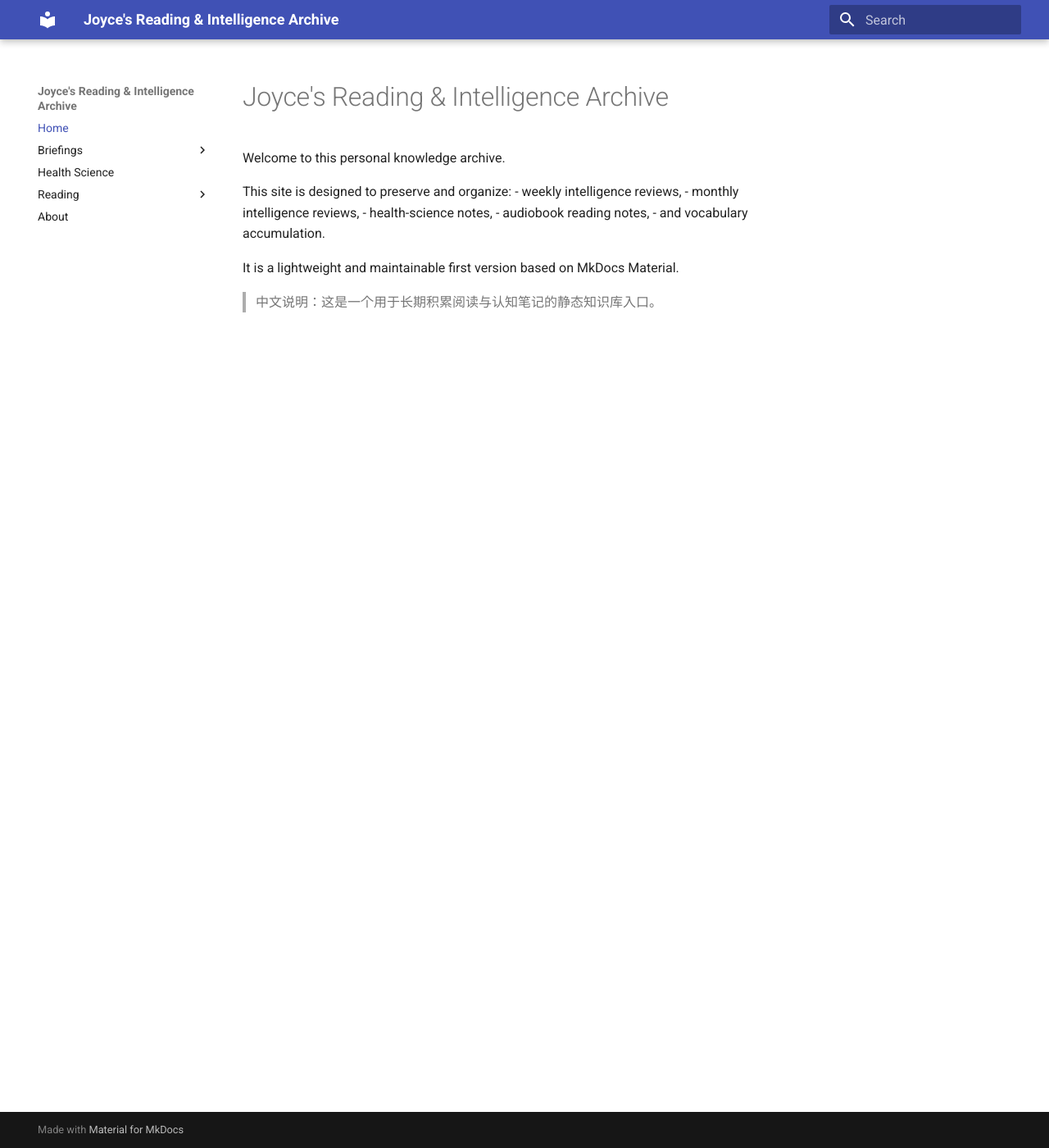
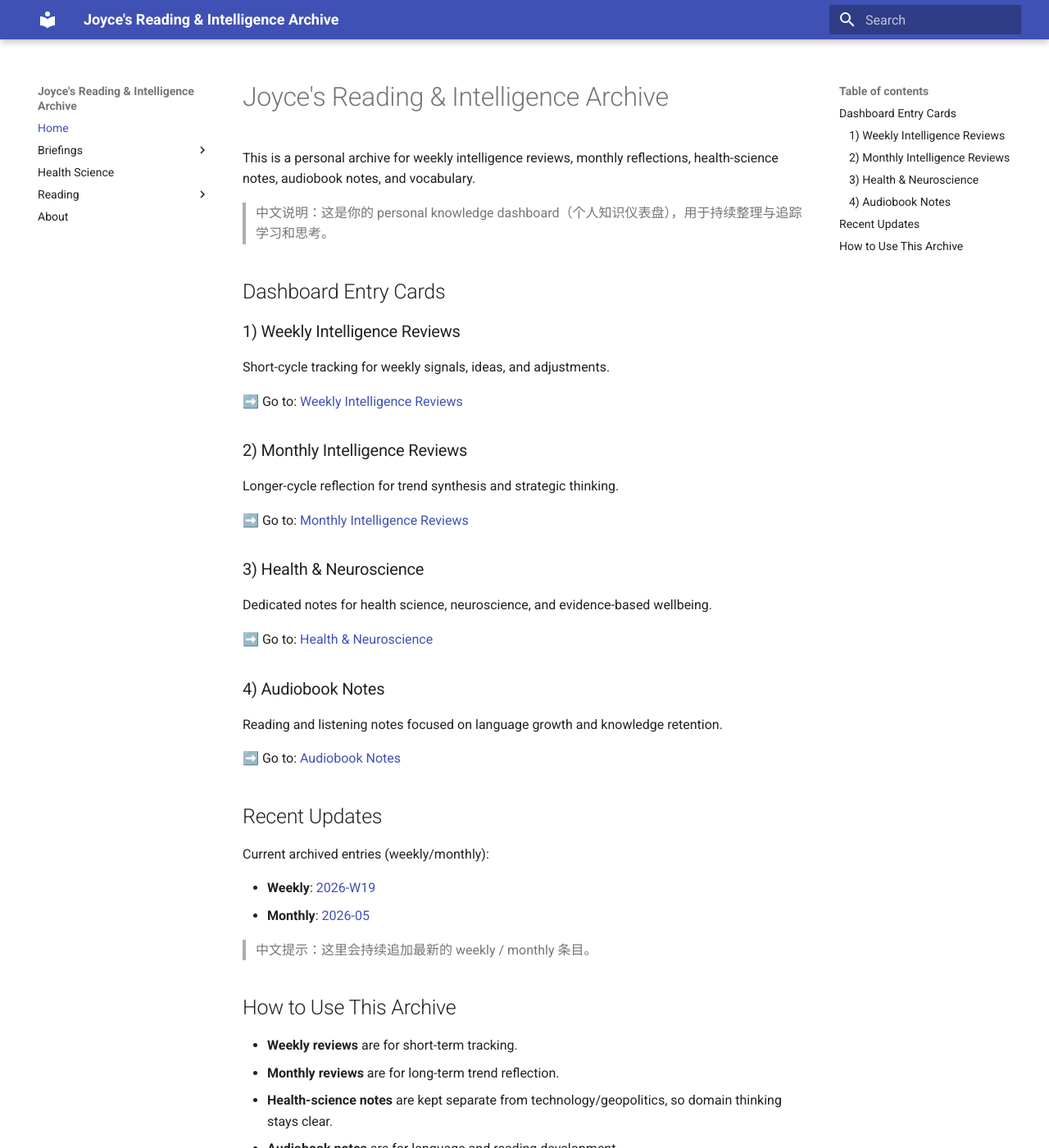
Before and after one commit to Joyce23523/reading-assistant, an MkDocs documentation site: the page built from docs/index.md, in a window 1280 px wide and 1400 px high. Shown: the whole window at 82% size. Built offline with MkDocs 1.6.1 and Material for MkDocs 9.7.7, drawn with Linux system fonts in a browser that asks for light colours; some of the changed text lies outside the part shown.

Commit message:
Revamp docs homepage as personal knowledge dashboard

```diff
--- a/docs/index.md
+++ b/docs/index.md
@@ -1,14 +1,45 @@
 # Joyce's Reading & Intelligence Archive
 
-Welcome to this personal knowledge archive.
+This is a personal archive for weekly intelligence reviews, monthly reflections, health-science notes, audiobook notes, and vocabulary.
 
-This site is designed to preserve and organize:
-- weekly intelligence reviews,
-- monthly intelligence reviews,
-- health-science notes,
-- audiobook reading notes,
-- and vocabulary accumulation.
+> 中文说明：这是你的 personal knowledge dashboard（个人知识仪表盘），用于持续整理与追踪学习和思考。
 
-It is a lightweight and maintainable first version based on MkDocs Material.
+## Dashboard Entry Cards
 
-> 中文说明：这是一个用于长期积累阅读与认知笔记的静态知识库入口。
+### 1) Weekly Intelligence Reviews
+Short-cycle tracking for weekly signals, ideas, and adjustments.
+
+➡️ Go to: [Weekly Intelligence Reviews](./briefings/weekly.md)
+
+### 2) Monthly Intelligence Reviews
+Longer-cycle reflection for trend synthesis and strategic thinking.
+
+➡️ Go to: [Monthly Intelligence Reviews](./briefings/monthly.md)
+
+### 3) Health & Neuroscience
+Dedicated notes for health science, neuroscience, and evidence-based wellbeing.
+
+➡️ Go to: [Health & Neuroscience](./health-science/index.md)
+
+### 4) Audiobook Notes
+Reading and listening notes focused on language growth and knowledge retention.
+
+➡️ Go to: [Audiobook Notes](./reading/audiobook-notes.md)
+
+## Recent Updates
+
+Current archived entries (weekly/monthly):
+
+- **Weekly**: [2026-W19](./briefings/weekly/2026-W19.md)
+- **Monthly**: [2026-05](./briefings/monthly/2026-05.md)
+
+> 中文提示：这里会持续追加最新的 weekly / monthly 条目。
+
+## How to Use This Archive
+
+- **Weekly reviews** are for short-term tracking.
+- **Monthly reviews** are for long-term trend reflection.
+- **Health-science notes** are kept separate from technology/geopolitics, so domain thinking stays clear.
+- **Audiobook notes** are for language and reading development.
+
+You can use this homepage as your central navigation hub, then drill down by cadence (weekly/monthly) or domain (health, reading, intelligence).
```
